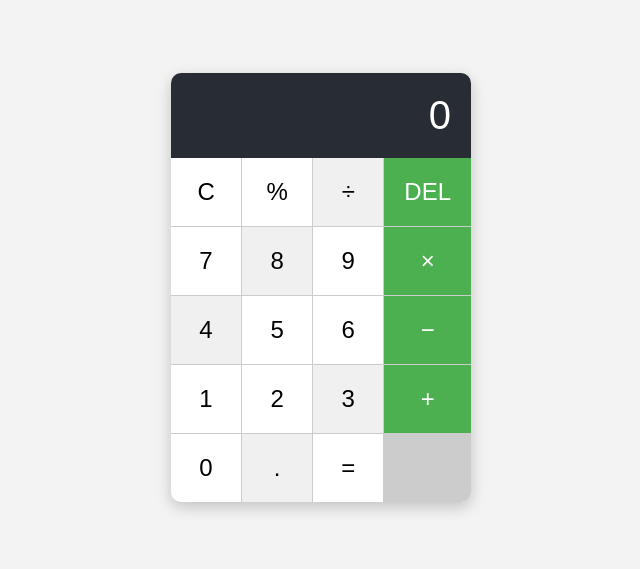
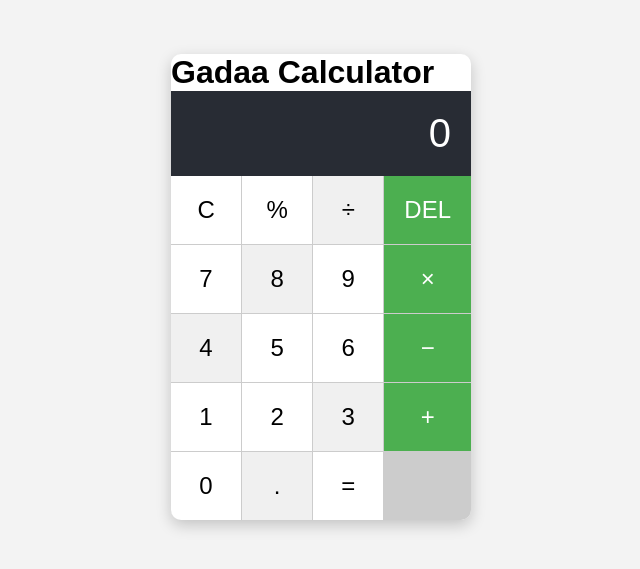
Before and after one commit to Bonahirpa/Gadaa-calculator, a plain HTML site: page index.html in a window 1280 px wide. Shown: the part 113-682 px from the top of the page, without its empty margins (319-959 px from the left). Drawn offline with Linux system fonts and the light colour scheme.

Commit message:
styles changed

```diff
--- a/index.html
+++ b/index.html
@@ -8,6 +8,7 @@
 </head>
 <body>
   <div class="calculator">
+    <h1>Gadaa Calculator</h1>
     <div class="display" id="display">0</div>
     <div class="buttons">
       <button onclick="clearDisplay()">C</button>
--- a/style.css
+++ b/style.css
@@ -8,7 +8,10 @@ body {
   height: 100vh;
   margin: 0;
 }
-
+h1{
+  margin: auto;
+  padding: auto;
+}
 .calculator {
   width: 300px;
   background-color: #fff;
```
